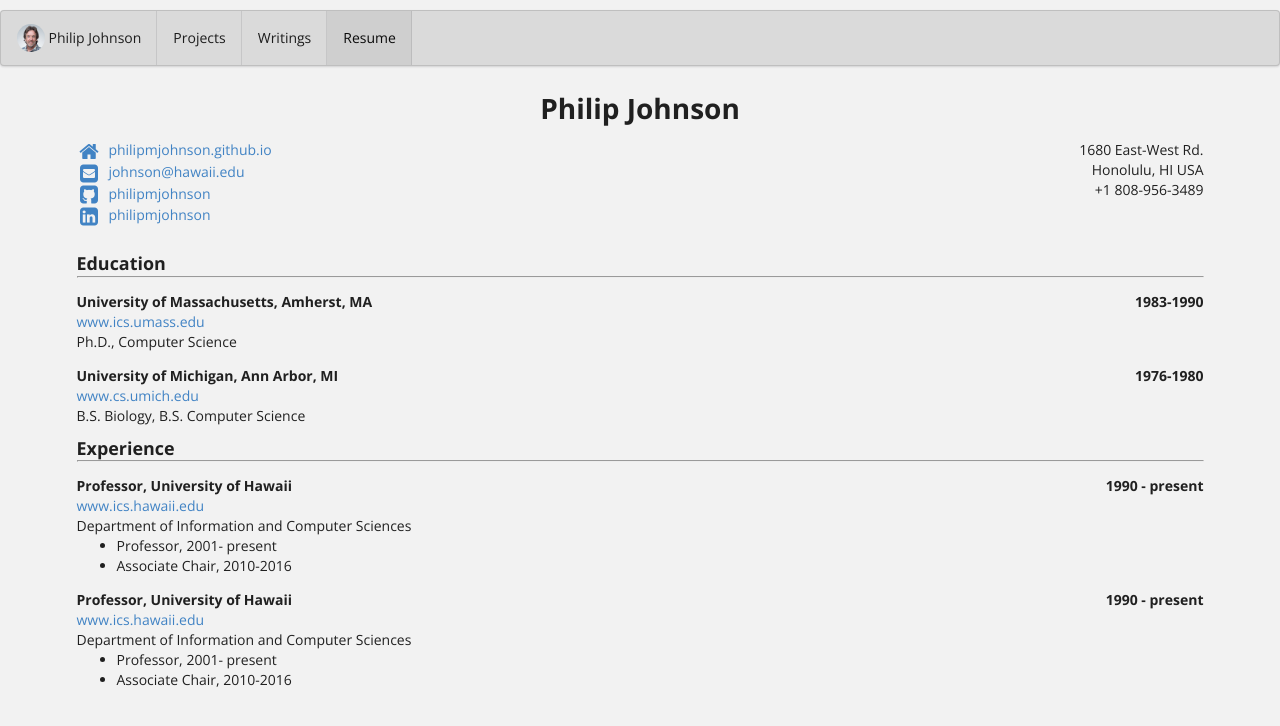
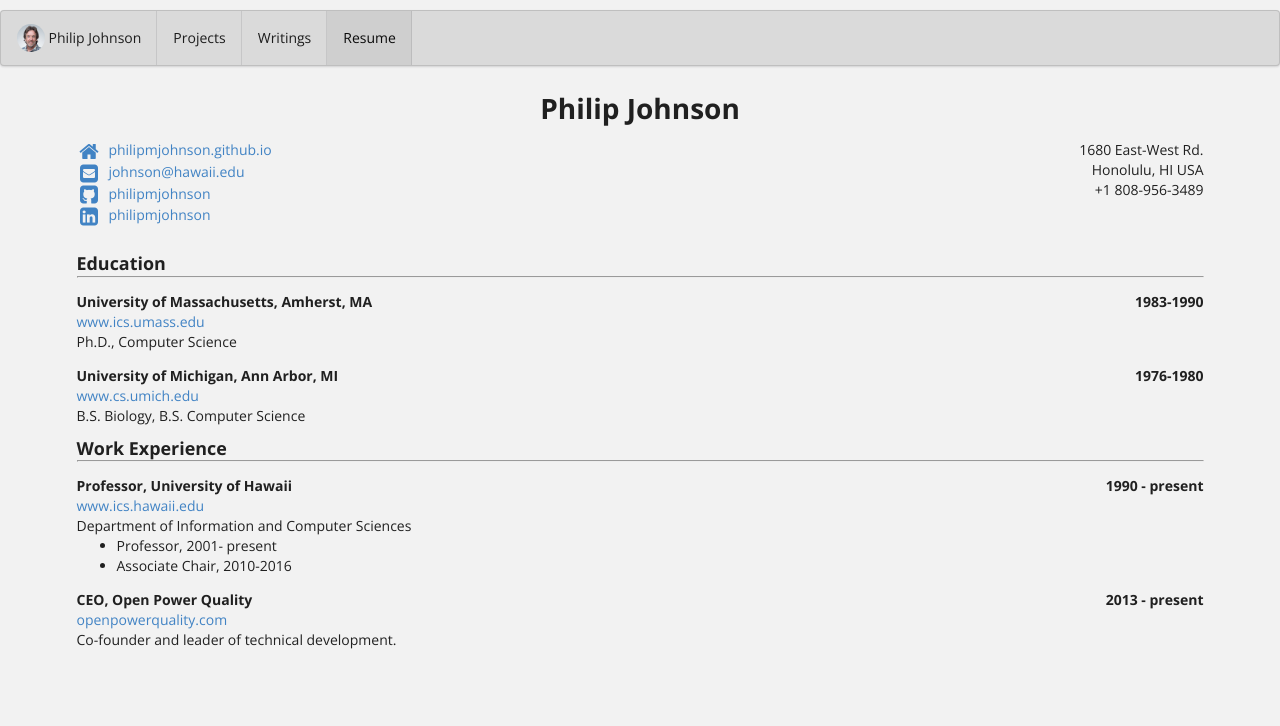
Before and after one commit to rusith/rusith.github.io, a Jekyll site: the page built from bio/index.html, in a window 1280 px wide, cut to the strip 104-830 px from the top of the page. Built offline with Jekyll 4.4.1, drawn with Linux system fonts in a browser that asks for light colours.

Commit message:
tweaks to responsive format.

```diff
--- a/bio/index.html
+++ b/bio/index.html
@@ -54,34 +54,34 @@
   <!-- Start experience section. -->
 
   <div class="sixteen wide column no-bottom">
-    <h3 class="ui left aligned header no-bottom">Experience</h3>
+    <h3 class="ui left aligned header no-bottom">Work Experience</h3>
     <hr style="margin: 0px;">
   </div>
 
   <div class="twelve wide column no-bottom">
     <p class="ui no-bottom"><b>Professor, University of Hawaii</b></p>
     <p class="ui no-bottom"><a href="http://www.ics.hawaii.edu">www.ics.hawaii.edu</a></p>
+  </div>
+  <div class="four wide right aligned column no-bottom">
+    <p class="ui no-bottom"><b>1990 - present</b></p>
+  </div>
+  <div style="padding-top: 0px;" class="sixteen wide column no-bottom">
     <p class="ui no-bottom">Department of Information and Computer Sciences</p>
     <ul style="margin: 0px;">
       <li>Professor, 2001- present</li>
       <li>Associate Chair, 2010-2016</li>
     </ul>
   </div>
-  <div class="four wide right aligned column no-bottom">
-    <p class="ui no-bottom"><b>1990 - present</b></p>
-  </div>
 
   <div class="twelve wide column no-bottom">
-    <p class="ui no-bottom"><b>Professor, University of Hawaii</b></p>
-    <p class="ui no-bottom"><a href="http://www.ics.hawaii.edu">www.ics.hawaii.edu</a></p>
-    <p class="ui no-bottom">Department of Information and Computer Sciences</p>
-    <ul style="margin: 0px;">
-      <li>Professor, 2001- present</li>
-      <li>Associate Chair, 2010-2016</li>
-    </ul>
+    <p class="ui no-bottom"><b>CEO, Open Power Quality</b></p>
+    <p class="ui no-bottom"><a href="http://openpowerquality.com">openpowerquality.com</a></p>
   </div>
   <div class="four wide right aligned column no-bottom">
-    <p class="ui no-bottom"><b>1990 - present</b></p>
+    <p class="ui no-bottom"><b>2013 - present</b></p>
+  </div>
+  <div style="padding-top: 0px;" class="sixteen wide column no-bottom">
+    <p class="ui no-bottom">Co-founder and leader of technical development.</p>
   </div>
 
 
```
